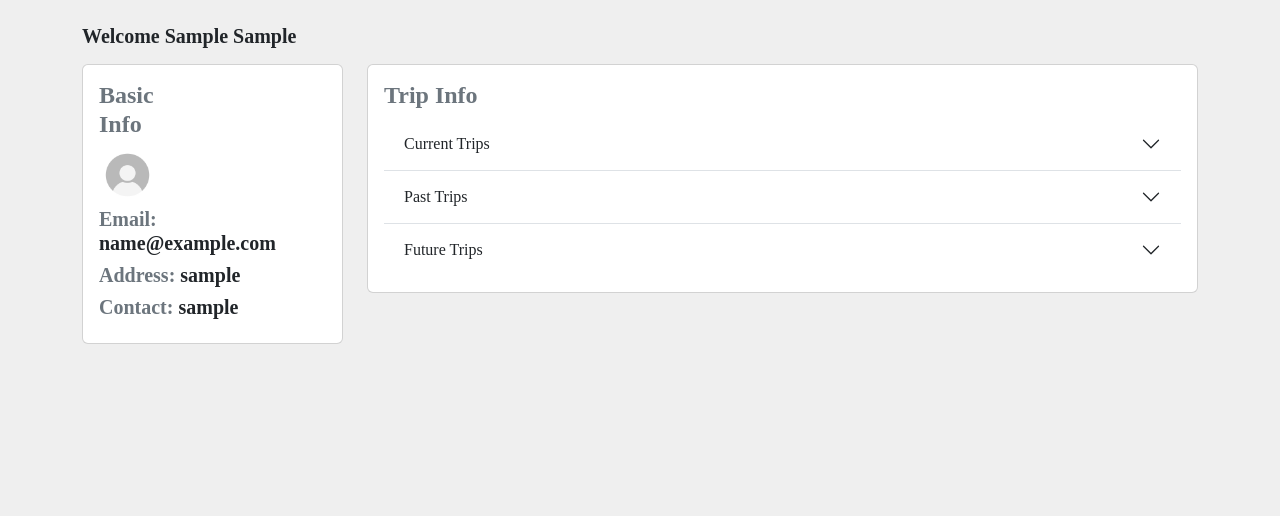
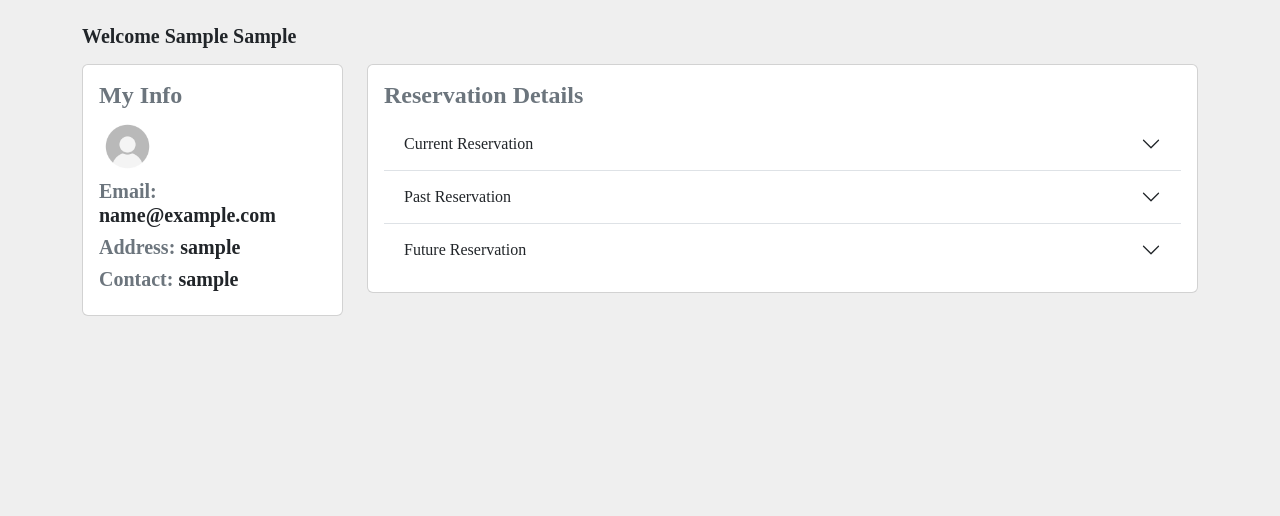
Before and after one commit to Maryamabdulle/Skyline-Car-Rental-Web-Application-, a Flask app: page /profile in a window 1280 px wide. Shown: the part 102-618 px from the top of the page. Run offline with Flask 2, Linux system fonts and the light colour scheme; the visitor is signed in with stand-in values (Sample User, id 1); data comes from the database, SQL or seed files in the repository; data that the repository does not hold is empty.

Commit message:
changes/updates

```diff
--- a/data/map.json
+++ b/data/map.json
@@ -26,9 +26,7 @@
    {
       "car_address":"East Bell Road - Suite 24, NA, Phoenix, AZ, 85022 | https://www.avis.com/en/locations/us/az/phoenix/p2a"
    },
-   {
-      "car_address":"1401 N Arizona Ave, Chandler, AZ 85225, United States | https://www.budget.com/en/locations/us/az/chandler/c9a"
-   },
+
    {
       "car_address":"2860 South Alma School Road - Suite 34, Chandler, AZ, 85286 | https://www.budget.com/en/locations/us/az/chandler/cd9"
    },
--- a/server.py
+++ b/server.py
@@ -229,10 +229,10 @@ def cancel_trip():
         trip.is_canceled = True
         trip.is_active = False
         db.session.commit()
-        flash('Trip canceled!', 'success')
+        flash('Reservation canceled!', 'success')
         return redirect(url_for('show_user_profile'))
     else:
-        flash('You can not cancel the trip before 24 hours!', 'error')
+        flash('You can not cancel the reservation before 24 hours!', 'error')
         return redirect(url_for('show_user_profile'))
 
 
--- a/templates/about_us.html
+++ b/templates/about_us.html
@@ -25,7 +25,7 @@
           <div style="width: 38%;">
             <img src="/static/img/1aboutuspage.jpg" alt="" width="80" height="120">
           </div>
-          <p>We offer affordable cars to rent that best suits your trip using our straightforward booking panel. Hiring a car has never been easier, and you get to enjoy a variety of benefits.</p>
+          <p>We offer affordable cars to rent that best suits your trip using our straightforward booking panel.</p>
           <div style="width: 38%;">
             <img src="/static/img/Aboutuspage.jpg" alt="" width="80" height="120">
           </div>
--- a/templates/favourite_cars.html
+++ b/templates/favourite_cars.html
@@ -72,7 +72,7 @@
 		{% endfor %}
 		{% else %}
 		<div class="col-md-12">
-			<h5>No favorites car yet</h5>
+			<h5>No favorite car yet</h5>
 		</div>
 		{% endif %}
 	</div>
--- a/templates/partials/_rating_modal.html
+++ b/templates/partials/_rating_modal.html
@@ -8,7 +8,7 @@
 <div class="modal-dialog modal-dialog-centered">
     <div class="modal-content">
     <div class="modal-header">
-        <h5 class="modal-title" id="staticBackdropLabel">Rate This Trip</h5>
+        <h5 class="modal-title" id="staticBackdropLabel">Rate this reservation</h5>
         <button type="button" class="btn-close" data-bs-dismiss="modal" aria-label="Close"></button>
     </div>
     <div class="modal-body">
@@ -26,7 +26,7 @@
                     <option value="1">1 star</option>
                 </select>
                 <div class="mb-3">
-                    <label for="ratingText" class="form-label">Write Review</label>
+                    <label for="ratingText" class="form-label">Write a Review</label>
                     <textarea name="review" class="form-control" id="ratingText" rows="3"></textarea>
                 </div>
                 <button type="submit" class="btn btn-success mx-1 w-25">Rate</button>
--- a/templates/partials/_search_form.html
+++ b/templates/partials/_search_form.html
@@ -17,7 +17,7 @@
             <select id="catInput" name="cat" class="form-select mx-1" aria-label="Default select example">
               <option selected disabled>---Cars Category---</option>
               <option  value="all-cars">All Cars</option>
-              <option value="small-to-full">Small to full Size</option>
+              <option value="small-to-full">Small to Full Size</option>
               <option value="suv">SUVs</option>
               <option value="luxury">Luxury & Convertibles</option>
             </select>
--- a/templates/profile/main.html
+++ b/templates/profile/main.html
@@ -21,7 +21,7 @@
                     <div class="card-body">
                     <div class="row">
                         <div class="col-md-6">
-                            <h4 class="text-capitalize text-muted">Basic Info</h4>
+                            <h4 class="text-capitalize text-muted">My info</h4>
                         </div>
                     </div>
                     <div class="row mb-1">
@@ -41,13 +41,13 @@
             <div class="mx-auto">
                 <div class="card">
                     <div class="card-body">
-                    <h4 class="text-capitalize text-muted">Trip Info</h4>
+                    <h4 class="text-capitalize text-muted">Reservation Details </h4>
                     <div class="row">
                         <div class="accordion accordion-flush" id="accordionFlushExample">
                             <div class="accordion-item">
                               <h2 class="accordion-header" id="flush-headingOne">
                                 <button class="accordion-button collapsed" type="button" data-bs-toggle="collapse" data-bs-target="#flush-collapseOne" aria-expanded="false" aria-controls="flush-collapseOne">
-                                  Current Trips
+                                  Current Reservation
                                 </button>
                               </h2>
                               <div id="flush-collapseOne" class="accordion-collapse collapse" aria-labelledby="flush-headingOne" data-bs-parent="#accordionFlushExample">
@@ -61,7 +61,7 @@
                             <div class="accordion-item">
                               <h2 class="accordion-header" id="flush-headingTwo">
                                 <button class="accordion-button collapsed" type="button" data-bs-toggle="collapse" data-bs-target="#flush-collapseTwo" aria-expanded="false" aria-controls="flush-collapseTwo">
-                                  Past Trips
+                                  Past Reservation
                                 </button>
                               </h2>
                               <div id="flush-collapseTwo" class="accordion-collapse collapse" aria-labelledby="flush-headingTwo" data-bs-parent="#accordionFlushExample">
@@ -75,7 +75,7 @@
                             <div class="accordion-item">
                               <h2 class="accordion-header" id="flush-headingThree">
                                 <button class="accordion-button collapsed" type="button" data-bs-toggle="collapse" data-bs-target="#flush-collapseThree" aria-expanded="false" aria-controls="flush-collapseThree">
-                                  Future Trips
+                                  Future Reservation
                                 </button>
                               </h2>
                               <div id="flush-collapseThree" class="accordion-collapse collapse" aria-labelledby="flush-headingThree" data-bs-parent="#accordionFlushExample">
```
Also changed, not shown: requirements.txt (+7 -0 lines), templates/booking_confirmation.html (+5 -4 lines), templates/reservations.html (+5 -5 lines), Readme.md.
